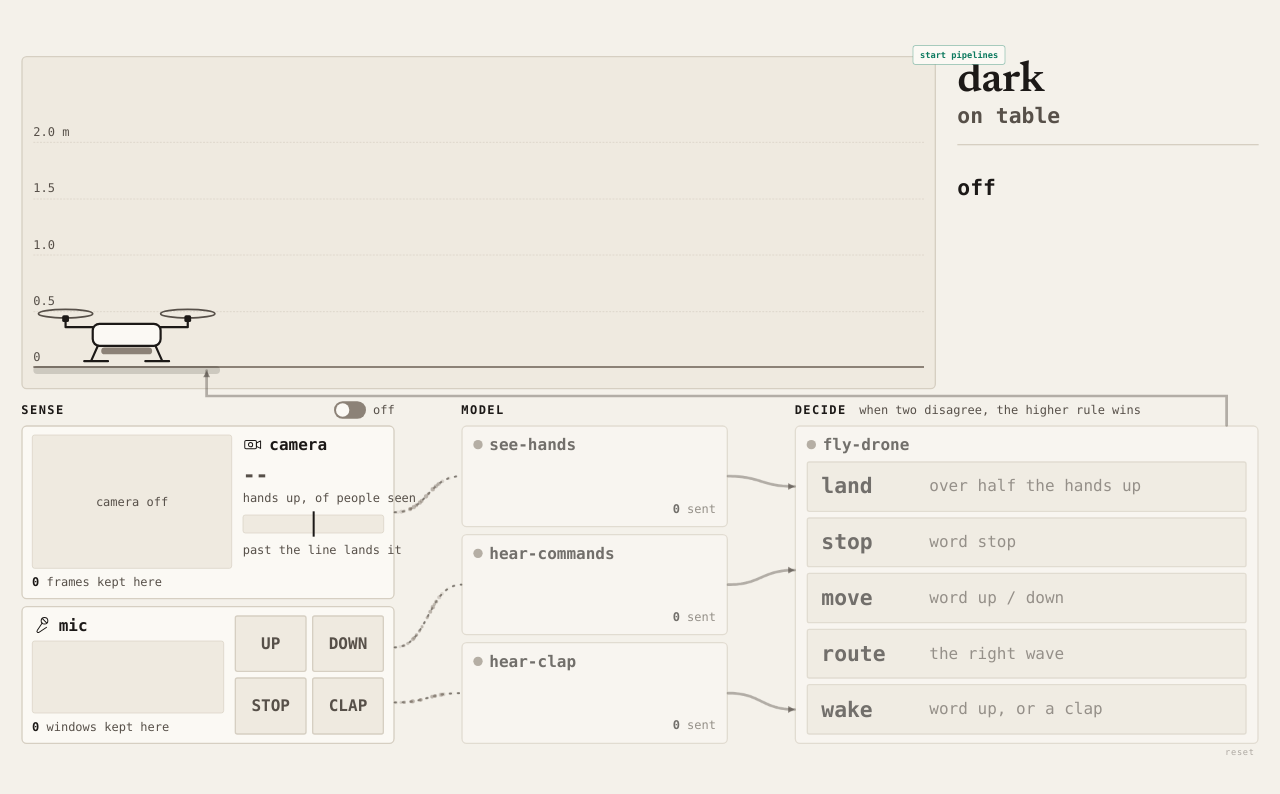
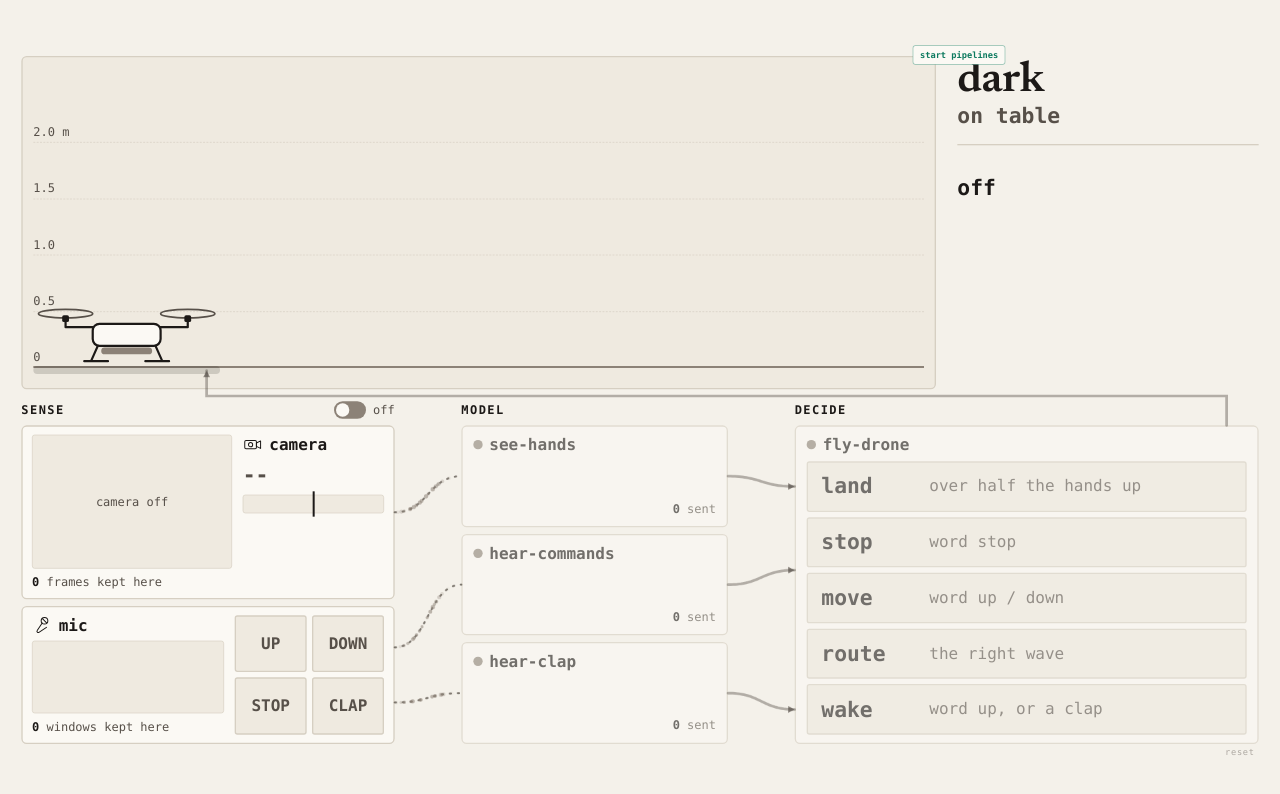
Before and after one commit to expanso-io/demo-ri-nervous-system, a plain HTML site: page dashboard/index.html in a window 1280 px wide. Drawn offline with Linux system fonts and the light colour scheme; no server answers.

Commit message:
fix: drop the explanatory captions; the presenter says them

```diff
--- a/dashboard/index.html
+++ b/dashboard/index.html
@@ -87,9 +87,7 @@
           <span class="cap" id="cap-hands"></span>
         </div>
         <span class="hands-tally" id="hands-tally">--</span>
-        <span class="vote-cap">hands up, of people seen</span>
         <div class="vote-bar" id="vote-bar"><i class="vote-fill" id="vote-fill"></i><i class="threshold" title="50% majority"></i></div>
-        <span class="vote-cap">past the line lands it</span>
       </div>
     </section>
 
@@ -153,7 +151,7 @@
   </div>
 
   <div class="col col-decide">
-    <div class="col-label"><b>decide</b> when two disagree, the higher rule wins</div>
+    <div class="col-label"><b>decide</b></div>
 
     <section class="node decide" id="node-fly-drone" data-node="fly-drone" data-cast="edge" data-live="off" data-state="off">
       <div class="node-head">
```
